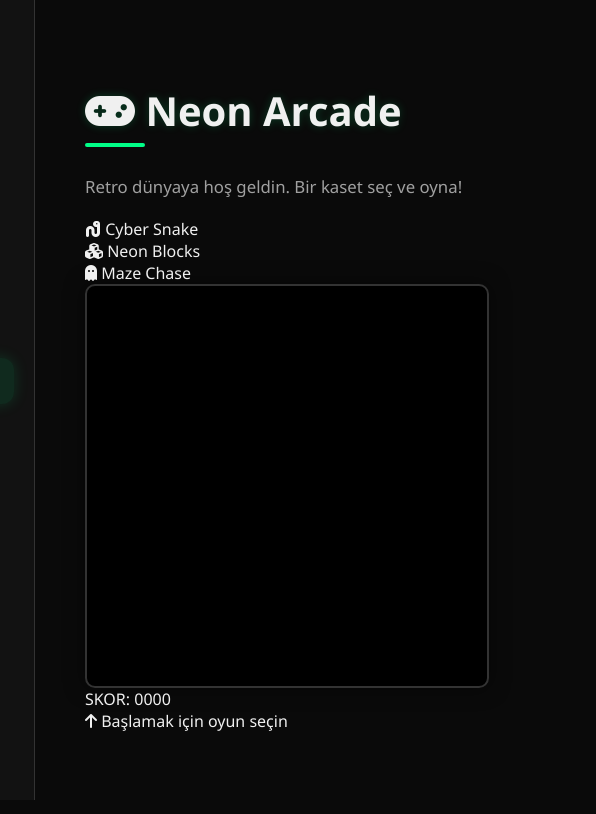
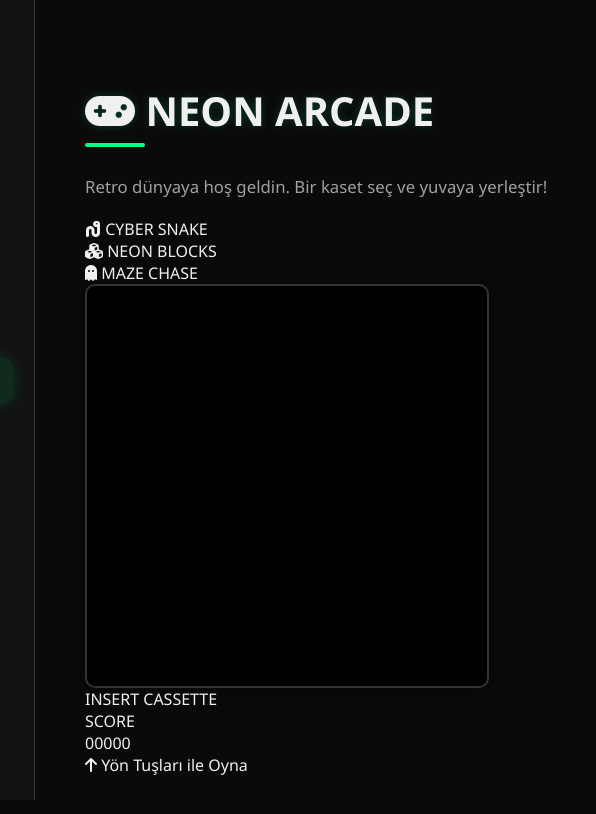
Before and after one commit to SalihAyvaci21/portfolyo, a plain HTML site: page index.html in a window 1280 px wide. Both pictures are taken after a click on the element "Oyun Alanı". Shown: the full height of the page, 225-821 px from the left. Drawn offline with Linux system fonts and the light colour scheme; no server answers.

```diff
--- a/index.html
+++ b/index.html
@@ -75,37 +75,56 @@
             </div>
         </section>
 
-        <section id="games">
+       <section id="games">
     <div class="arcade-header">
-        <h1><i class="fas fa-gamepad"></i> Neon Arcade</h1>
-        <p>Retro dünyaya hoş geldin. Bir kaset seç ve oyna!</p>
+        <h1 class="neon-text"><i class="fas fa-gamepad"></i> NEON ARCADE</h1>
+        <p>Retro dünyaya hoş geldin. Bir kaset seç ve yuvaya yerleştir!</p>
     </div>
 
     <div class="arcade-console">
         <div class="game-selection">
-            <div class="game-cartridge" onclick="startGame('snake', this)">
-                <i class="fas fa-worm"></i>
-                <span>Cyber Snake</span>
+            <div class="game-cartridge" data-game="snake" onclick="startGame('snake', this)">
+                <div class="cartridge-top"></div>
+                <div class="cartridge-label">
+                    <i class="fas fa-worm"></i>
+                    <span>CYBER SNAKE</span>
+                </div>
             </div>
-            <div class="game-cartridge" onclick="startGame('tetris', this)">
-                <i class="fas fa-cubes"></i>
-                <span>Neon Blocks</span>
+            <div class="game-cartridge" data-game="tetris" onclick="startGame('tetris', this)">
+                <div class="cartridge-top"></div>
+                <div class="cartridge-label">
+                    <i class="fas fa-cubes"></i>
+                    <span>NEON BLOCKS</span>
+                </div>
             </div>
-            <div class="game-cartridge" onclick="startGame('maze', this)">
-                <i class="fas fa-ghost"></i>
-                <span>Maze Chase</span>
+            <div class="game-cartridge" data-game="maze" onclick="startGame('maze', this)">
+                <div class="cartridge-top"></div>
+                <div class="cartridge-label">
+                    <i class="fas fa-ghost"></i>
+                    <span>MAZE CHASE</span>
+                </div>
             </div>
         </div>
 
-        <div class="monitor-wrapper">
+        <div class="monitor-container">
             <div class="monitor-bezel">
-                <div class="screen-glare"></div> <canvas id="gameCanvas" width="400" height="400"></canvas>
-                <div class="scanlines"></div> </div>
+                <div class="monitor-screen">
+                    <div class="screen-glare"></div>
+                    <canvas id="gameCanvas" width="400" height="400"></canvas>
+                    <div class="scanlines"></div>
+                    <div id="bootScreen" class="boot-screen">
+                        <div class="insert-coin">INSERT CASSETTE</div>
+                    </div>
+                </div>
+            </div>
 
-            <div class="arcade-controls-ui">
-                <div id="scoreBoard" class="digital-score">SKOR: 0000</div>
-                <div id="gameControls" class="status-text">
-                    <i class="fas fa-arrow-up"></i> Başlamak için oyun seçin
+            <div class="arcade-dashboard">
+                <div class="digital-score-container">
+                    <span class="label">SCORE</span>
+                    <div id="scoreBoard" class="score-val">00000</div>
+                </div>
+                <div class="arcade-controls-hint">
+                    <span><i class="fas fa-arrow-up"></i> Yön Tuşları ile Oyna</span>
                 </div>
             </div>
         </div>
```
